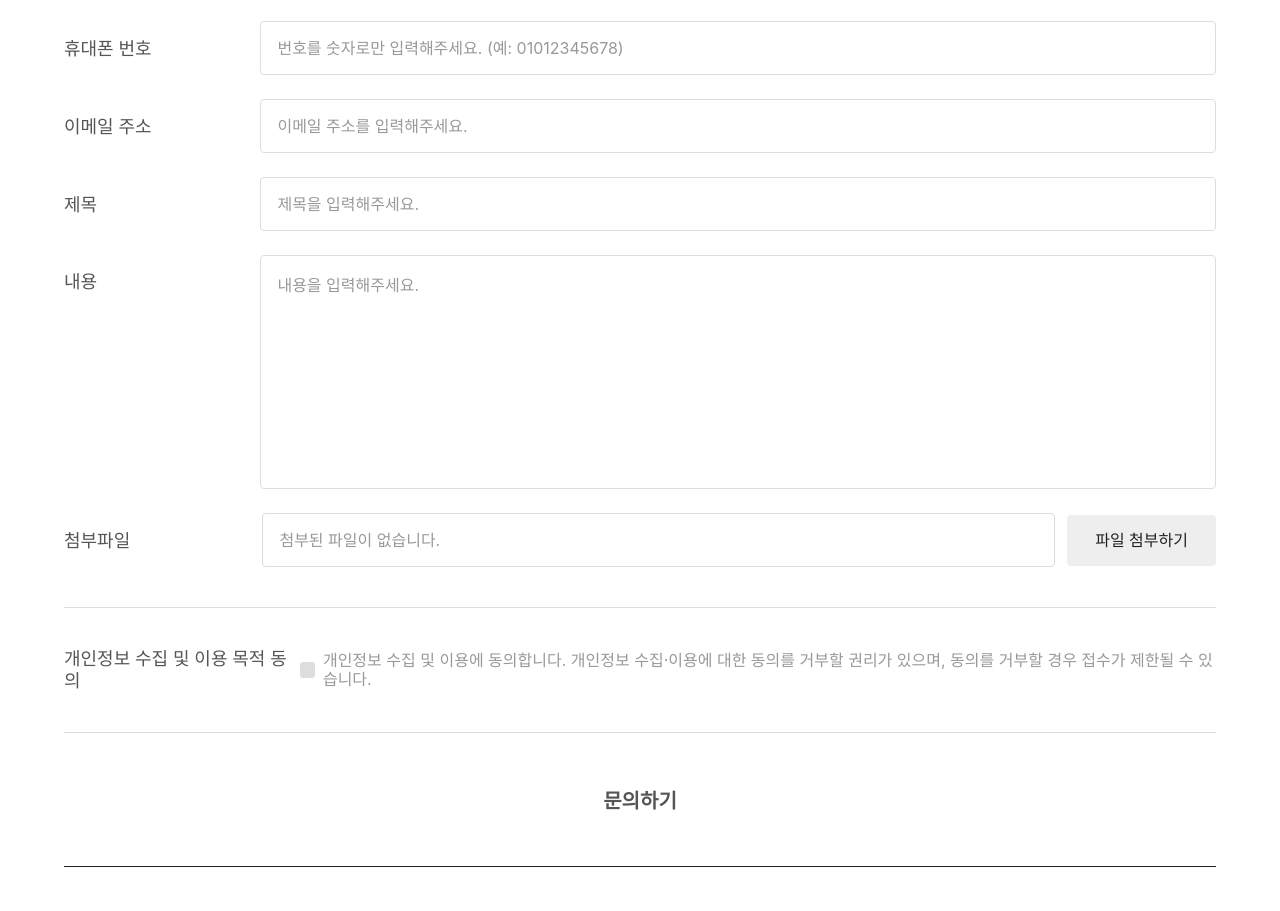
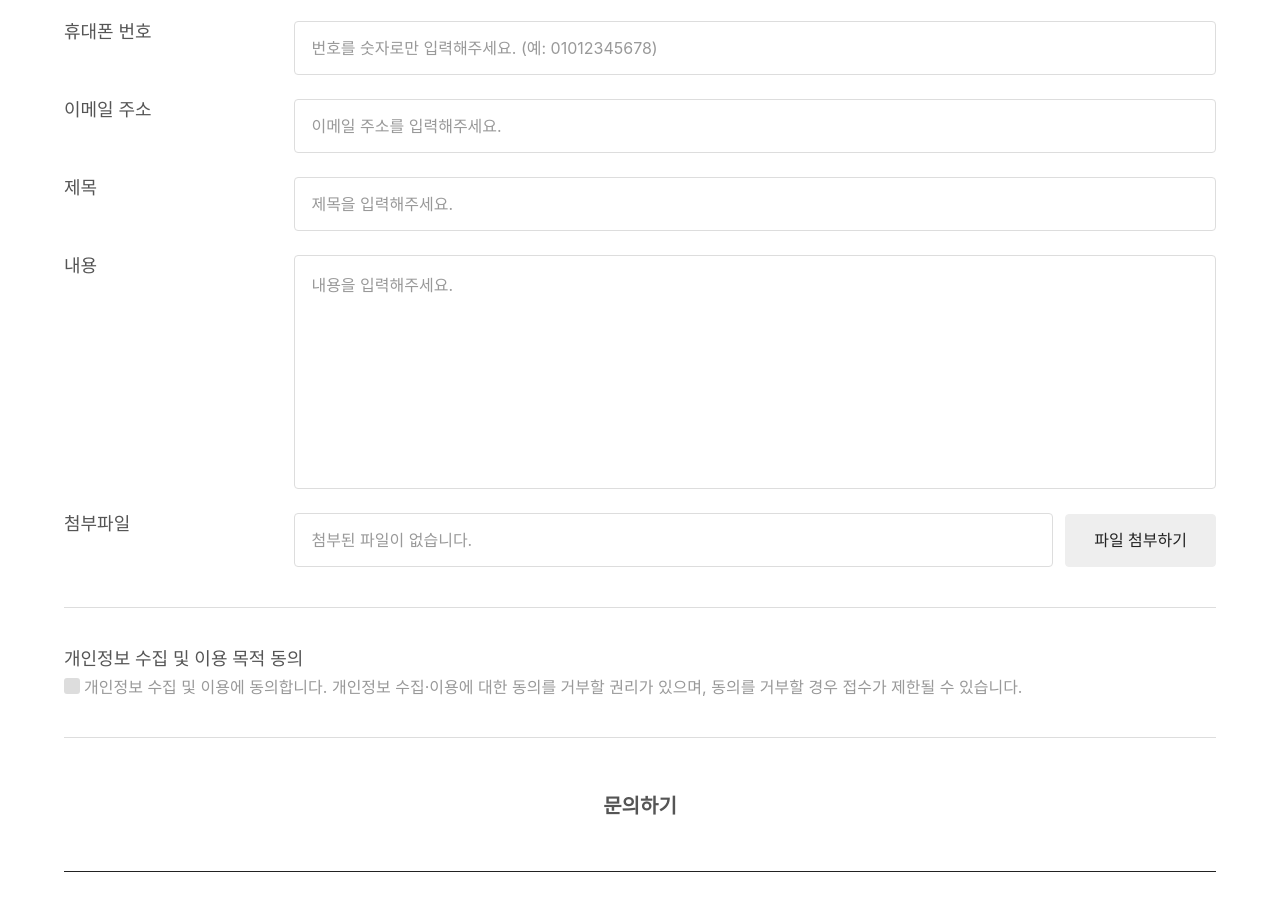
Before and after one commit to baeyejin0621/Bef, a plain HTML site: page sub/contact/contact1.html in a window 1280 px wide. Shown: the part 2269-3180 px from the top of the page. Drawn offline with Linux system fonts and the light colour scheme.

Commit message:
contact1_responsive.css 추가

```diff
--- a/css/responsive/sub/contact/contact1_responsive.css
+++ b/css/responsive/sub/contact/contact1_responsive.css
@@ -37,7 +37,7 @@
 
   /*첫번째 섹션*/
   .sec1 .con_wrap {
-    gap: clamp(32px, 9vw, 40px);
+    gap: clamp(20px, 6vw, 40px);
   }
 
   .sec1 .content {
@@ -78,6 +78,12 @@
     padding: clamp(20px, 5.6vw, 40px) 0;
   }
 
+  .sec2 form > div {
+    flex-direction: column;
+    align-items: flex-start;
+    gap: 6px;
+  }
+
   /*제목*/
   .sec2 h4 {
     font-size: clamp(var(--sm-size-font), 4vw, var(--lg-size-font2));
@@ -87,9 +93,64 @@
   .sec2 .user_name {
     padding-top: clamp(20px, 5.6vw, 40px);
   }
-}
 
-@media screen and (min-width: 768px) {
+  .sec2 label,
+  .sec2 h5 {
+    font-size: clamp(var(--xsm-size-font), 3vw, var(--lg-size-font));
+  }
+
+  .sec2 input,
+  .sec2 textarea {
+    width: 100%;
+    padding: clamp(12px, 3vw, 16px);
+    font-size: clamp(var(--xsm-size-font1), 3vw, var(--md-size-font));
+  }
+
+  /*내용 입력 부분*/
+  .sec2 .question_content > label {
+    padding-top: 0;
+  }
+
+  /*첨부파일*/
+  .sec2 .file_upload {
+    padding-bottom: clamp(20px, 5.6vw, 40px);
+  }
+
+  .sec2 .file_wrap {
+    width: 100%;
+    gap: clamp(4px, 1vw, 12px);
+  }
+
+  /*input 대신할 label*/
+  .sec2 .file_wrap > label {
+    padding: clamp(12px, 3vw, 16px) clamp(10px, 3vw, 28px);
+    font-size: clamp(var(--xxsm-size-font1), 2.5vw, var(--md-size-font));
+  }
+
+  /*개인정보 수집 동의*/
+  .sec2 .terms {
+    padding: clamp(20px, 5.6vw, 40px) 0;
+  }
+
+  .sec2 .terms label {
+    width: clamp(9px, 2.5vw, 16px);
+    height: clamp(9px, 2.5vw, 16px);
+    border-radius: clamp(2px, 0.5vw, 3px);
+  }
+
+  .sec2 .terms span {
+    font-size: clamp(var(--xsm-size-font1), 3.3vw, var(--md-size-font));
+  }
+
+  /*submit 버튼*/
+  .sec2 form .submit_btn {
+    padding-top: clamp(20px, 5.6vw, 40px);
+  }
+
+  .sec2 .submit_btn > input {
+    padding: 12px clamp(32px, 9vw, 40px);
+    font-size: clamp(var(--xsm-size-font), 3.5vw, var(--lg-size-font1));
+  }
 }
 
 @media screen and (min-width: 1024px) {
@@ -110,9 +171,35 @@
     display: block;
     font-size: clamp(var(--sm-size-font), 1.3vw, var(--md-size-font));
   }
+
+  /*두번째 섹션*/
+  .sec2 form > div {
+    flex-direction: row;
+    justify-content: space-between;
+  }
+
+  .sec2 input,
+  .sec2 textarea {
+    width: 80%;
+  }
+
+  /*개인정보 수집 동의*/
+  .sec2 .terms {
+    flex-direction: column;
+  }
+
+  /*첨부파일*/
+  .sec2 .file_wrap {
+    width: 80%;
+  }
 }
 
 @media screen and (min-width: 1334px) {
+  /*두번째 섹션*/
+  /*개인정보 수집 동의*/
+  .sec2 .terms {
+    flex-direction: row;
+  }
 }
 
 @media screen and (min-width: 1500px) {
--- a/css/sub/contact/contact1.css
+++ b/css/sub/contact/contact1.css
@@ -175,6 +175,7 @@ h3 {
 .sec2 textarea {
   width: 80%;
   padding: 16px;
+  box-sizing: border-box;
   border-radius: 4px;
   border: 1px solid var(--black-color7);
   font-size: var(--md-size-font);
@@ -222,7 +223,9 @@ h3 {
   width: fit-content;
   height: fit-content;
   padding: 16px 28px;
+  box-sizing: border-box;
   border-radius: 4px;
+  border: 1px solid var(--black-color14);
   background-color: var(--black-color14);
   font-size: var(--md-size-font);
   font-weight: var(--regular-weight-font);
@@ -249,12 +252,17 @@ h3 {
   border-bottom: 1px solid var(--black-color7);
 }
 
+.sec2 .terms .con_wrapper {
+  display: flex;
+  gap: 4px;
+}
+
 /*type="checkbox"인 input 숨기기*/
-.sec2 .terms > input {
+.sec2 .terms input {
   display: none;
 }
 
-.sec2 .terms > label {
+.sec2 .terms label {
   display: flex;
   align-items: center;
   justify-content: center;
@@ -265,29 +273,30 @@ h3 {
   background-color: var(--black-color7);
   margin-left: auto;
   cursor: pointer;
-  display: flex;
+  flex-shrink: 0;
 }
 
-.sec2 .terms > label > img {
+.sec2 .terms label > img {
   display: none;
   width: 60%;
 }
 
-.sec2 .terms > span {
+.sec2 .terms span {
   color: var(--black-color16);
   font-weight: var(--regular-weight-font);
+  word-break: keep-all;
 }
 
 /*체크 박스 체크됐을  때*/
-.sec2 .terms > input:checked + label {
+.sec2 .terms input:checked + label {
   background-color: var(--main-color1);
 }
 
-.sec2 .terms > input:checked + label > img {
+.sec2 .terms input:checked + label > img {
   display: block;
 }
 
-.sec2 .terms > input:checked ~ span {
+.sec2 .terms input:checked ~ span {
   color: var(--black-color2);
 }
 
--- a/sub/contact/contact1.html
+++ b/sub/contact/contact1.html
@@ -406,6 +406,7 @@
               <!--개인정보 수집 동의-->
               <div class="terms">
                 <h5>개인정보 수집 및 이용 목적 동의</h5>
+                <div class="con_wrapper">
                   <input type="checkbox" name="terms" id="terms" required />
                   <label for="terms">
                     <img
@@ -414,10 +415,11 @@
                     />
                   </label>
                   <span class="terms_content">
-                  개인정보 수집 및 이용에 동의합니다. 개인정보 수집·이용에 대한
-                  동의를 거부할 권리가 있으며, 동의를 거부할 경우 접수가 제한될
-                  수 있습니다.
+                    개인정보 수집 및 이용에 동의합니다. 개인정보 수집·이용에
+                    대한 동의를 거부할 권리가 있으며, 동의를 거부할 경우 접수가
+                    제한될 수 있습니다.
                   </span>
+                </div>
               </div>
               <!--submit-->
               <div class="submit_btn">
```
Lines whose indentation alone changed are shown as unchanged.
